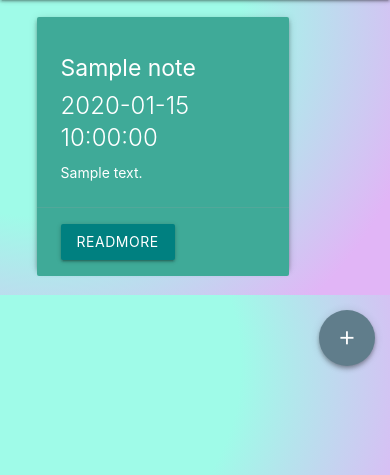
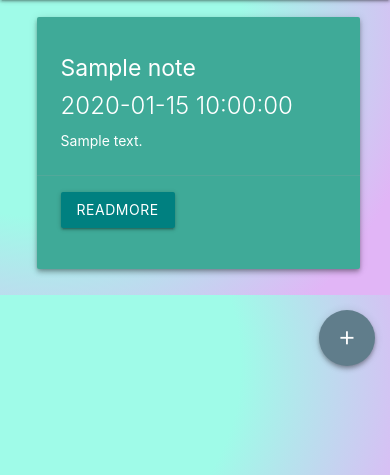
Before and after one commit to azwyane/flask-sql, a Flask app: template templates/index.html in a window 390 px wide. Shown: the part 56-531 px from the top of the page. Run offline with Flask 2, Linux system fonts and the light colour scheme; the template is opened without the code that fills it: most values are stand-ins (such as "Sample title", 1, 10 or a date in 2020); parts of the project's set-up code (start-up, migrations or seed data) failed here and were passed over.

Commit message:
small screen optimize

```diff
--- a/templates/index.html
+++ b/templates/index.html
@@ -12,7 +12,7 @@
       {% for note in context %}
       <!--column start-->
       <div class="col s12 m4 l4">
-        <div class="card z-depth-2" style="background-color: rgb(63, 170, 152);width: 18rem;height: 18rem;margin-top: 5%;margin-left: 2%;margin-bottom: 2%;">
+        <div class="card z-depth-2" style="background-color: rgb(63, 170, 152);width:auto;height:18rem;margin:5% 0 2% 2%;">
           <div class="card-content white-text">
             <span class="card-title"><h5>{{note.title}}</h5></span>
             <span class="card-title">{{note.creation_date}}</span>
@@ -20,7 +20,7 @@
             <p>{{note.context|string|truncate(50)}}</p>
           </div>
           <!--readmore button start-->
-          <div class="card-action">
+          <div class="card-action" style="height:fit-content;">
             <a href="{{ url_for('get_a_note',id=note.id|int)}}" class="btn" style="background-color: teal;">READMORE</a>
           </div>
           <!--readmore button end-->
```
